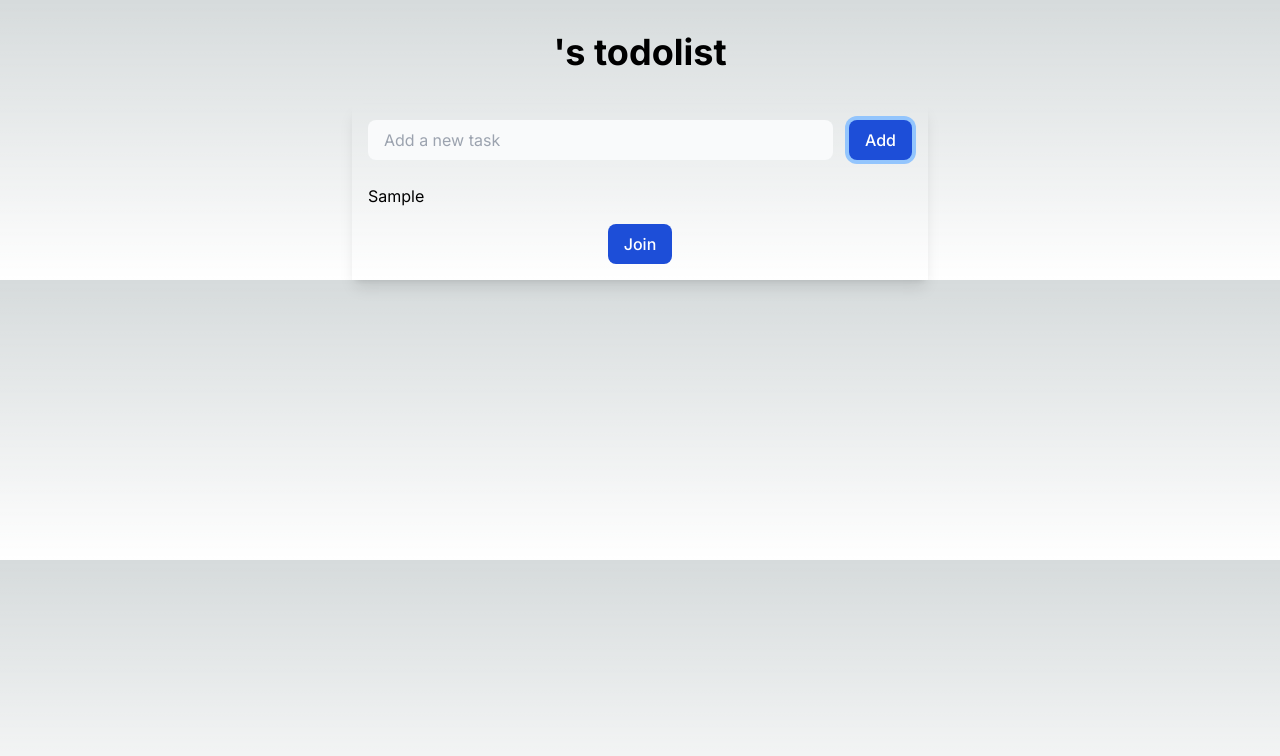
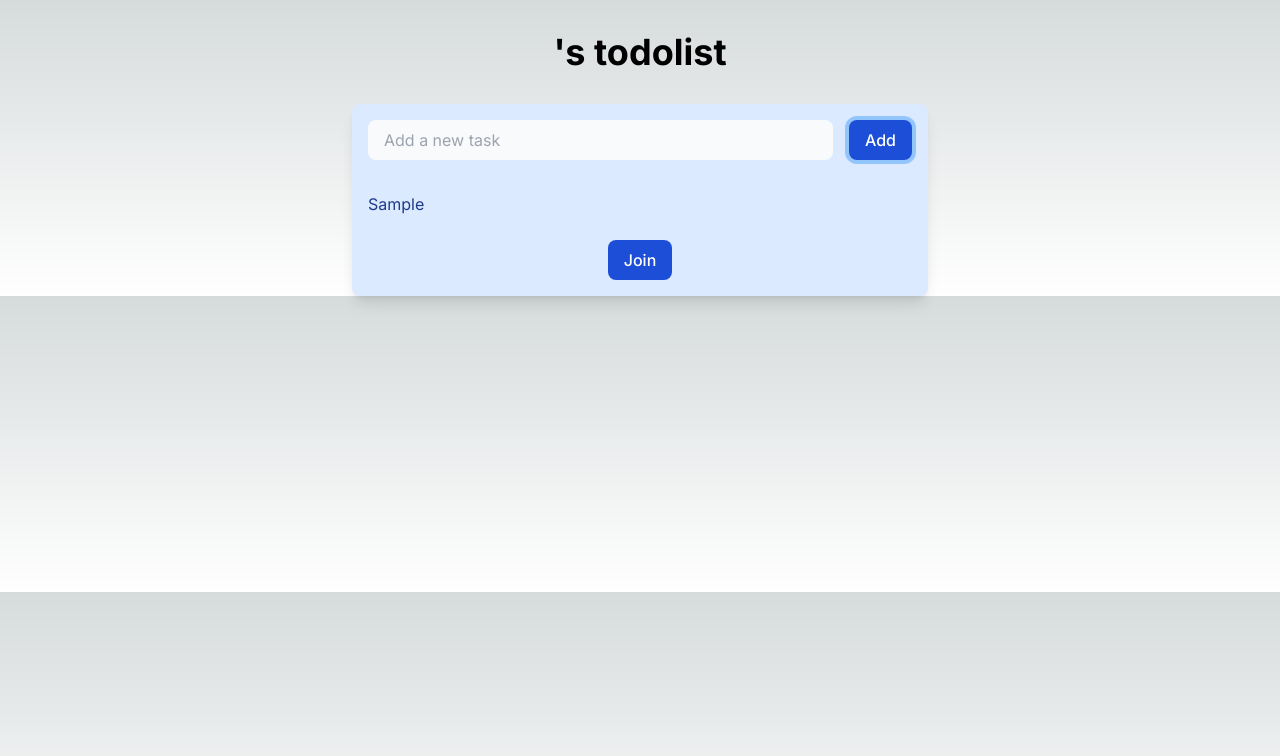
Before and after one commit to s1lv3rrud/typescript-todolist, a Next.js app: page / in a window 1280 px wide. Both pictures are taken after typing "Sample" into the empty fields and a click on the button "Add". Shown: the top 756 px of the page. Built offline with nearby package versions, Linux system fonts and the light colour scheme.

Commit message:
style: 색 변경 및 구분선 추가

```diff
--- a/app/todolist/page.tsx
+++ b/app/todolist/page.tsx
@@ -14,7 +14,7 @@ export const ToDoList = () => {
 
   const addToDo = () => {
     const newToDo: ToDo = {
-      task_id: 111,
+      task_id: Date.now(),
       task_content: text,
       task_date: "",
       completed: false,
@@ -32,7 +32,7 @@ export const ToDoList = () => {
   };
 
   return (
-    <div className="mt-4 max-w-xl mx-auto shadow-lg p-4">
+    <div className="bg-blue-100 mt-4 max-w-xl mx-auto shadow-lg p-4 rounded-lg">
       <div className="mb-6 flex justify-between items-center">
         <input
           type="text"
@@ -48,11 +48,12 @@ export const ToDoList = () => {
           Add
         </button>
       </div>{" "}
-      <ul>
+      <ul className="text-blue-900 divide-y divide-blue-200">
         {toDos.map((todo) => (
           <li
             key={todo.task_id}
             onClick={() => toggleToDo(todo.task_id)}
+            className="py-2"
             style={{
               textDecoration: todo.completed ? "line-through" : "none",
             }}
```
